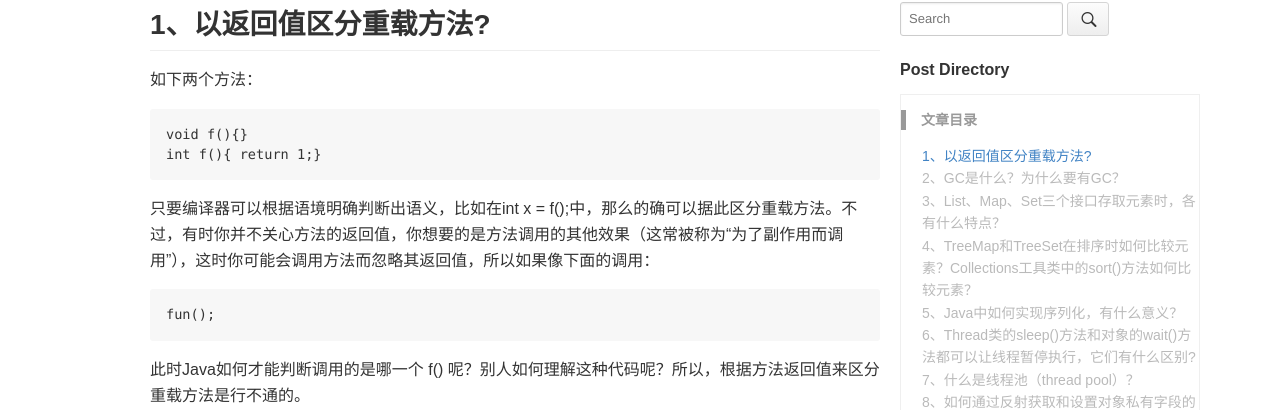
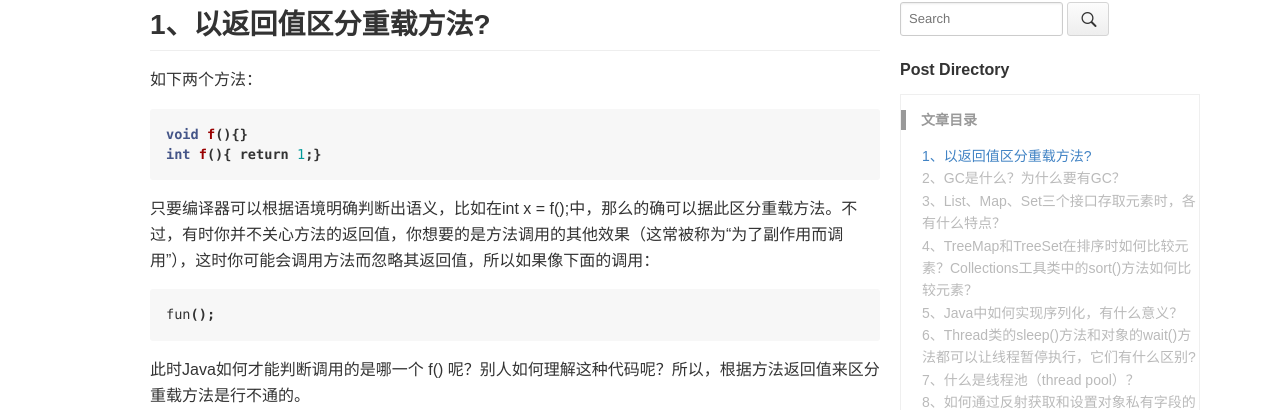
Before and after one commit to DoctorDeng/DoctorDeng.github.io, a Jekyll site: the page built from _posts/2016-09-09-java-面试.md, in a window 1280 px wide and 900 px high. Shown: the part 266-676 px from the top of the window. Built offline with Jekyll 4.4.1, drawn with Linux system fonts in a browser that asks for light colours.

Commit message:
modify file

````diff
--- a/_posts/2016-09-09-java-面试.md
+++ b/_posts/2016-09-09-java-面试.md
@@ -11,14 +11,14 @@ keywords: Java, 面试
 ## 1、以返回值区分重载方法?
 如下两个方法：
 
-```
+```java?linenums
 void f(){}
 int f(){ return 1;}
 ```
 
 只要编译器可以根据语境明确判断出语义，比如在int x = f();中，那么的确可以据此区分重载方法。不过，有时你并不关心方法的返回值，你想要的是方法调用的其他效果（这常被称为“为了副作用而调用”），这时你可能会调用方法而忽略其返回值，所以如果像下面的调用：
 
-```
+```java?linenums
 fun();
 ```
 
@@ -48,7 +48,7 @@ Collections工具类的sort方法有两种重载的形式，第一种要求传
 
 **例一：**
 
-```java
+```java?linenums
 public class Student implements Comparable<Student> {
     private String name;        // 姓名
     private int age;            // 年龄
@@ -89,7 +89,7 @@ class Test01 {
 
 **例二：**
 
-```java
+```java?linenums
 public class Student {
     private String name;    // 姓名
     private int age;        // 年龄
@@ -174,7 +174,7 @@ Java 5+中的Executor接口定义一个执行线程的工具。它的子类型
 ## 8、如何通过反射获取和设置对象私有字段的值？
 可以通过类对象的 getDeclaredField() 方法字段（Field）对象，然后再通过字段对象的 setAccessible(true) 将其设置为可以访问，接下来就可以通过 get/set 方法来获取/设置字段的值了。下面的代码实现了一个反射的工具类，其中的两个静态方法分别用于获取和设置私有字段的值，字段可以是基本类型也可以是对象类型且支持多级对象操作，例如 ReflectionUtil.get(dog, "owner.car.engine.id") 可以获得 dog 对象的主人的汽车的引擎的 ID 号。
 
-```java
+```java?linenums
 import java.lang.reflect.Constructor;
 import java.lang.reflect.Field;
 import java.lang.reflect.Modifier;
@@ -254,7 +254,7 @@ public class ReflectionUtil {
 ## 9、如何通过反射调用对象的方法？
 **参考代码一：**
 
-```java
+```java?linenums
 import java.lang.reflect.Method;
 class MethodInvokeTest {
     public static void main(String[] args) throws Exception {
@@ -267,7 +267,7 @@ class MethodInvokeTest {
 
 **参考代码二：**
 
-```java
+```java?linenums
 	Class c = a1.getClass();
 	/**
 	* 获取方法,名称和参数列表来决定方法
````
